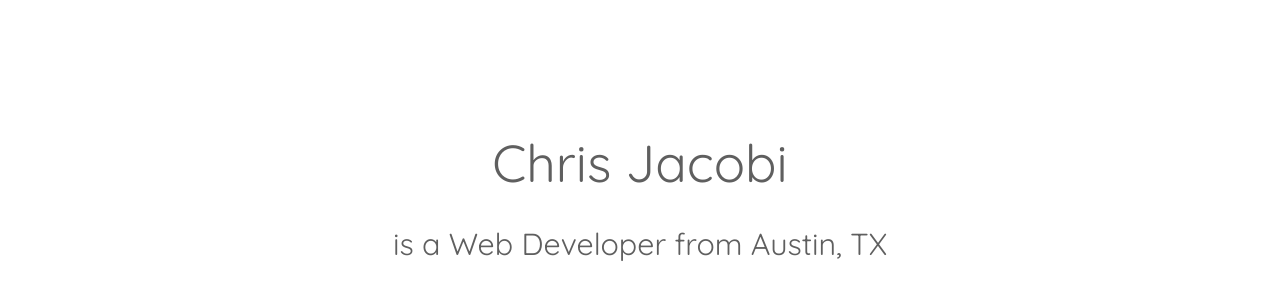
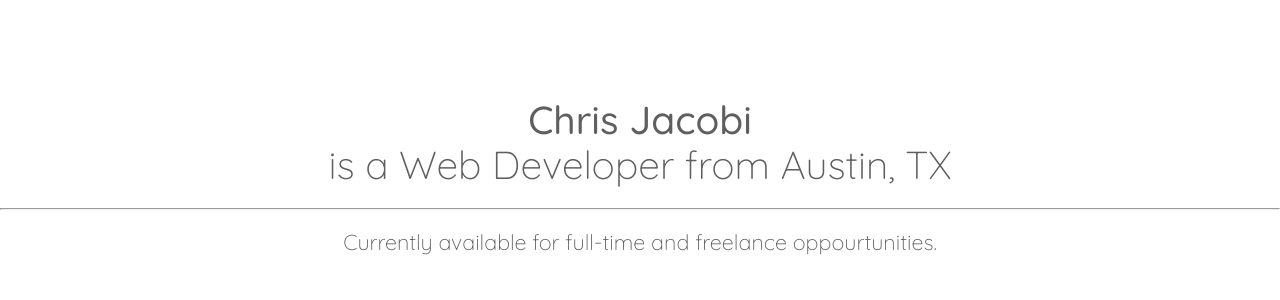
Before and after one commit to chrisxjacobi/re-site, a plain HTML site: page index.html in a window 1280 px wide. Shown: the part 94-394 px from the top of the page. Drawn offline with Linux system fonts and the light colour scheme.

Commit message:
messing with padding, margins, text of hero text box

```diff
--- a/index.html
+++ b/index.html
@@ -14,8 +14,10 @@
     <body>
         <header>
             <div class="hero-text-box">
-                <h1>Chris Jacobi</h1>
-                <h3>is a Web Developer from Austin, TX</h3>
+                <h2 id="name">Chris Jacobi</h2>
+                <h2>is a Web Developer from Austin, TX</h2>
+                <hr>
+                <h5>Currently available for full-time and freelance oppourtunities.</h5>
             </div>
         </header>
 
--- a/resources/css/style.css
+++ b/resources/css/style.css
@@ -7,7 +7,7 @@
     margin: 0;
     padding: 0;
     box-sizing: border-box;
-    font-weight: 400;
+    font-weight: 300;
 }
 
 html {
@@ -37,3 +37,16 @@ header {
     padding-top: 15%;
     font-size: 130%;
 }
+
+.hero-text-box h2 {
+    padding-bottom: 20px;
+}
+
+.hero-text-box h5 {
+    padding-top: 20px;
+}
+
+#name {
+    font-weight: 500;
+    padding-bottom: 0;
+}
```
